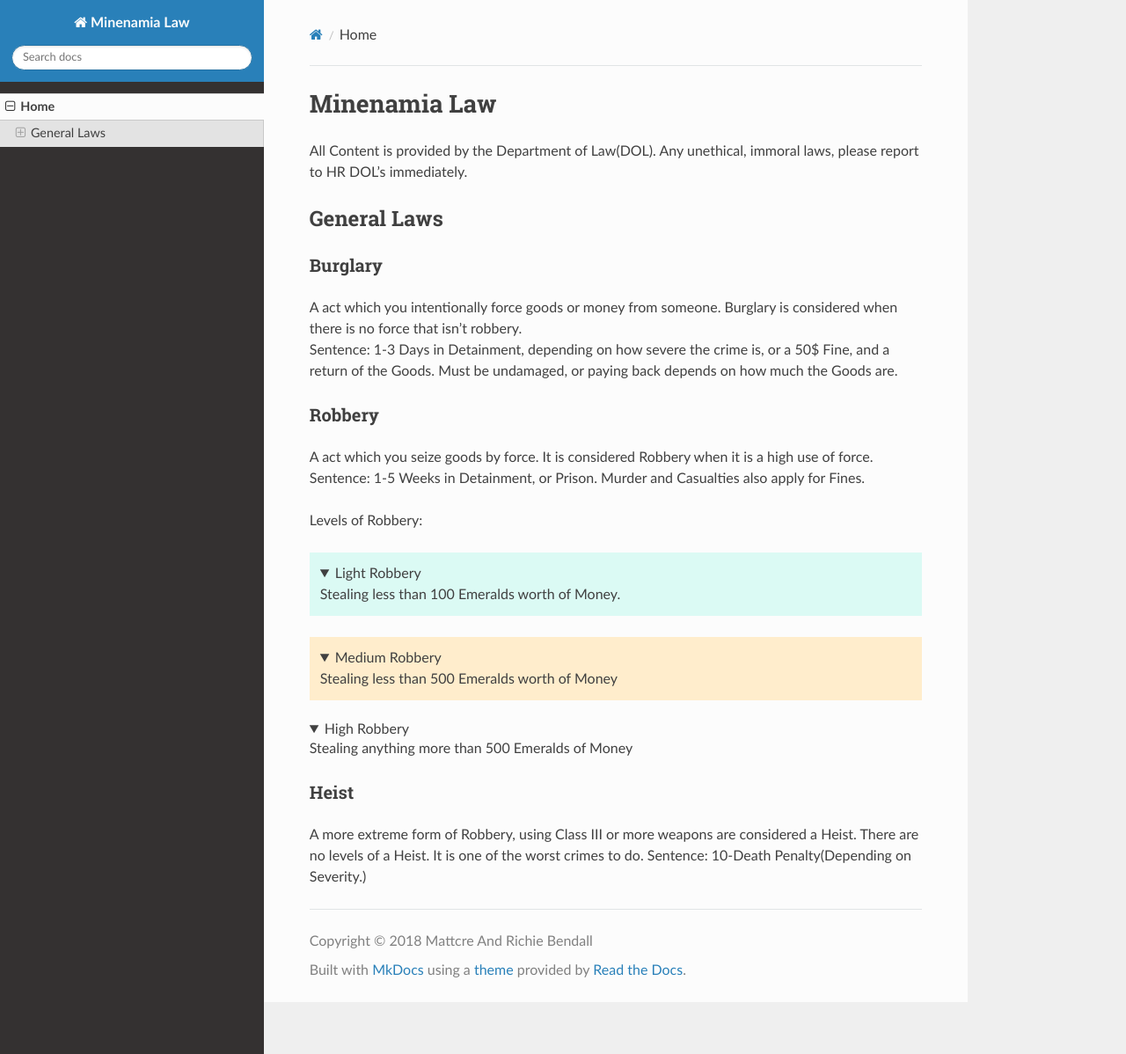
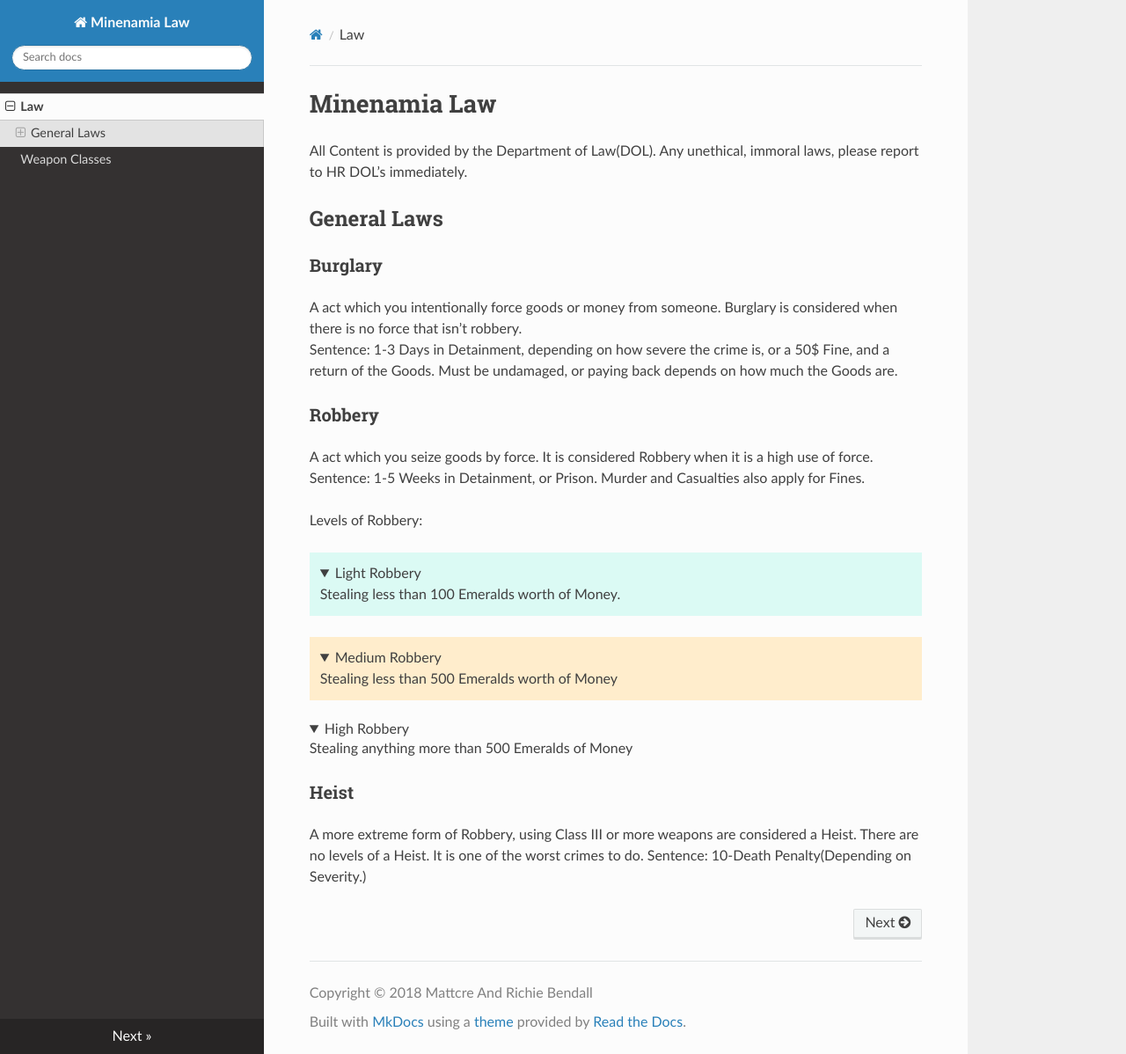
Before and after one commit to Richienb/Minenamia-Law, an MkDocs documentation site: the page built from docs/index.md, in a window 1280 px wide and 1198 px high. Shown: the whole window at 88% size. Built offline with MkDocs 1.6.1, drawn with Linux system fonts in a browser that asks for light colours; nearby versions of some CDN libraries; old or Windows-style settings are respelled for this version of MkDocs.

Commit message:
Update mkdocs.yml

```diff
--- a/mkdocs.yml
+++ b/mkdocs.yml
@@ -12,7 +12,8 @@ theme:
 
 # Page Tree
 pages:
-    - Home: index.md
+    - Law: index.md
+    - Weapon Classes: weapon-classes.md
 
 extra_css:
   - css/details-support.css
```
